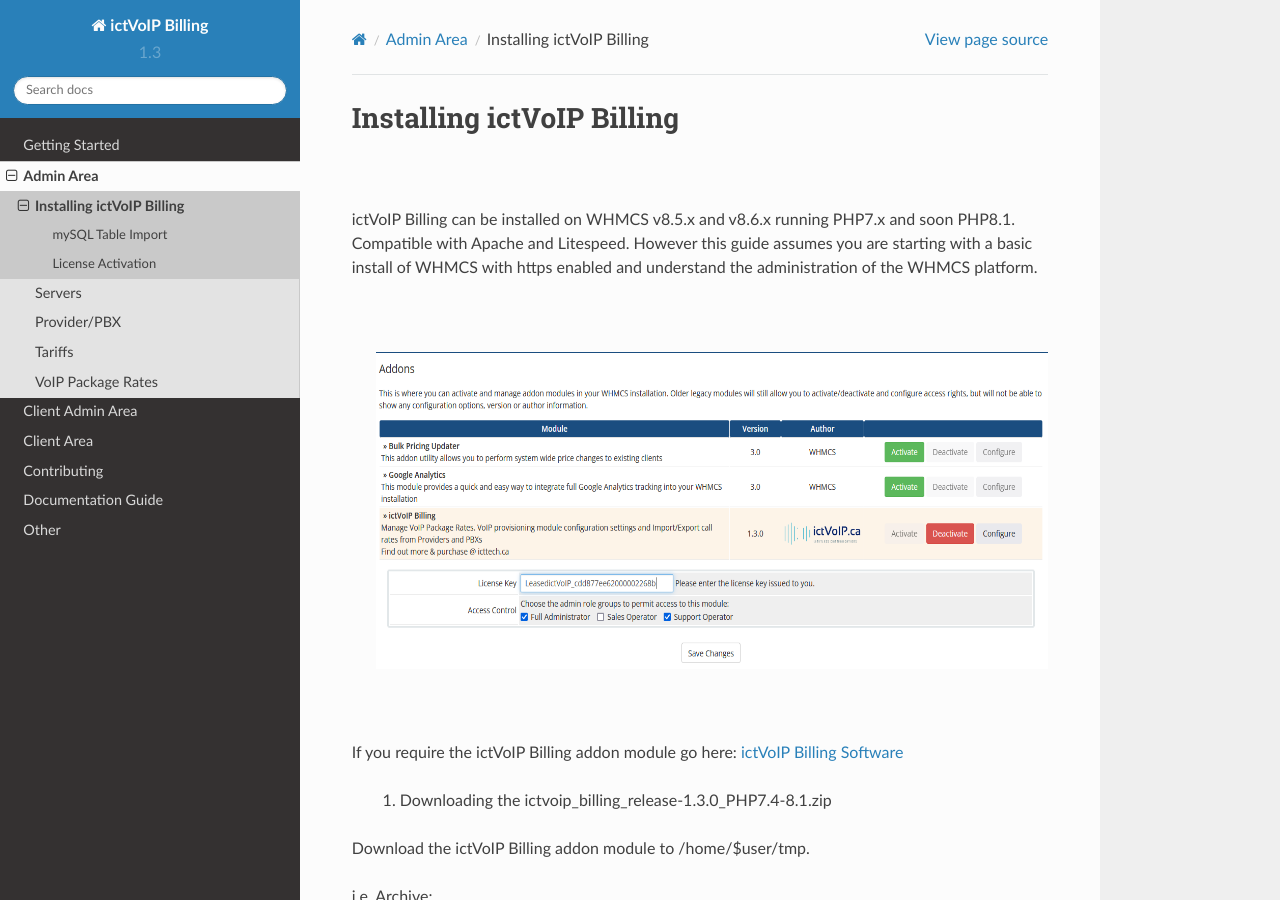
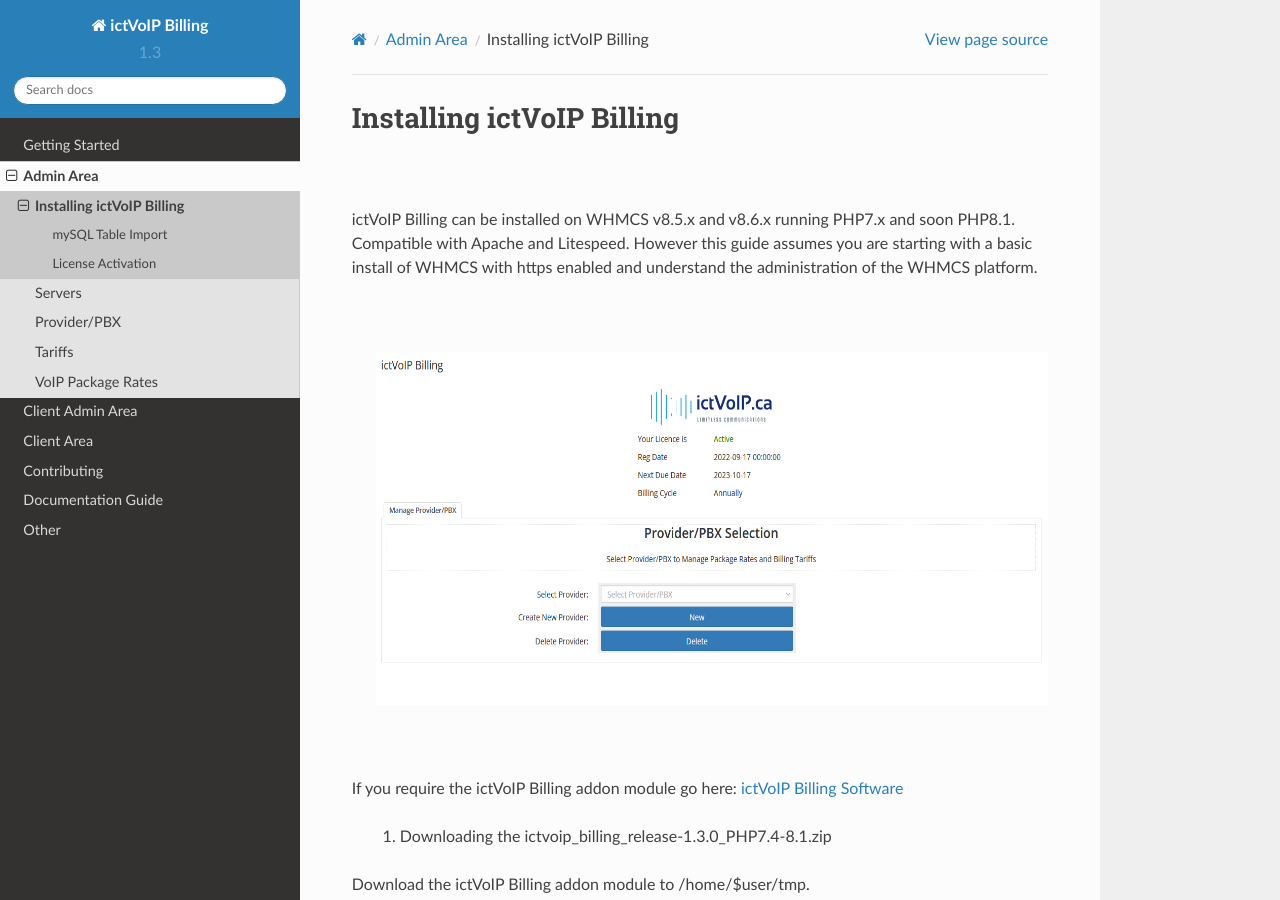
Before and after one commit to ictvoip/ictvoip-docs, a Sphinx documentation site: the page built from docs/source/admin/ictvoipbilling.rst, in a window 1280 px wide and 900 px high. Built offline with Sphinx 7.4.7 and the Read the Docs theme 2.0.0, drawn with Linux system fonts in a browser that asks for light colours; pages that are not in the unit, such as notebooks, are missing from menus.

Commit message:
Update ictvoipbilling.rst

```diff
--- a/docs/source/admin/ictvoipbilling.rst
+++ b/docs/source/admin/ictvoipbilling.rst
@@ -7,7 +7,7 @@ ictVoIP Billing can be installed on WHMCS v8.5.x and v8.6.x running PHP7.x and s
 
 |
 
- .. image:: ../_static/images/admin/addon_lic.png
+ .. image:: ../_static/images/admin/ictvoip_billing_dashboard.png
         :scale: 60%
         :align: center
         :alt: Adding a new Provider or PBX
```
